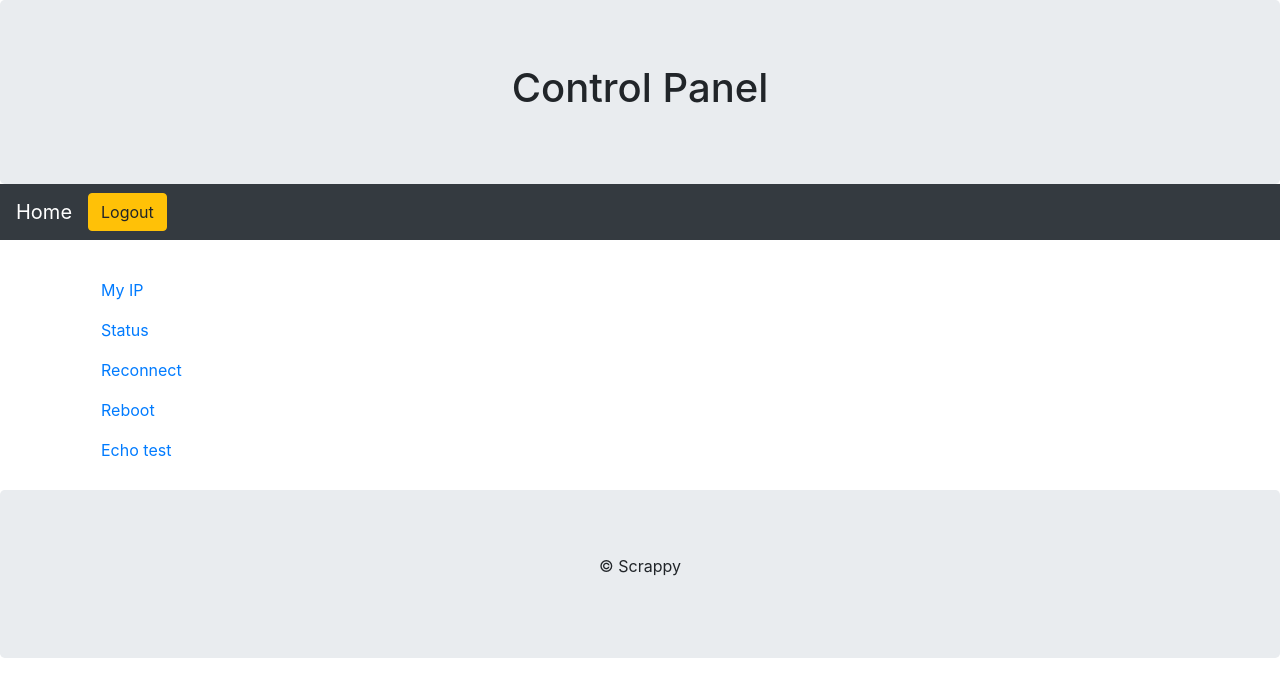
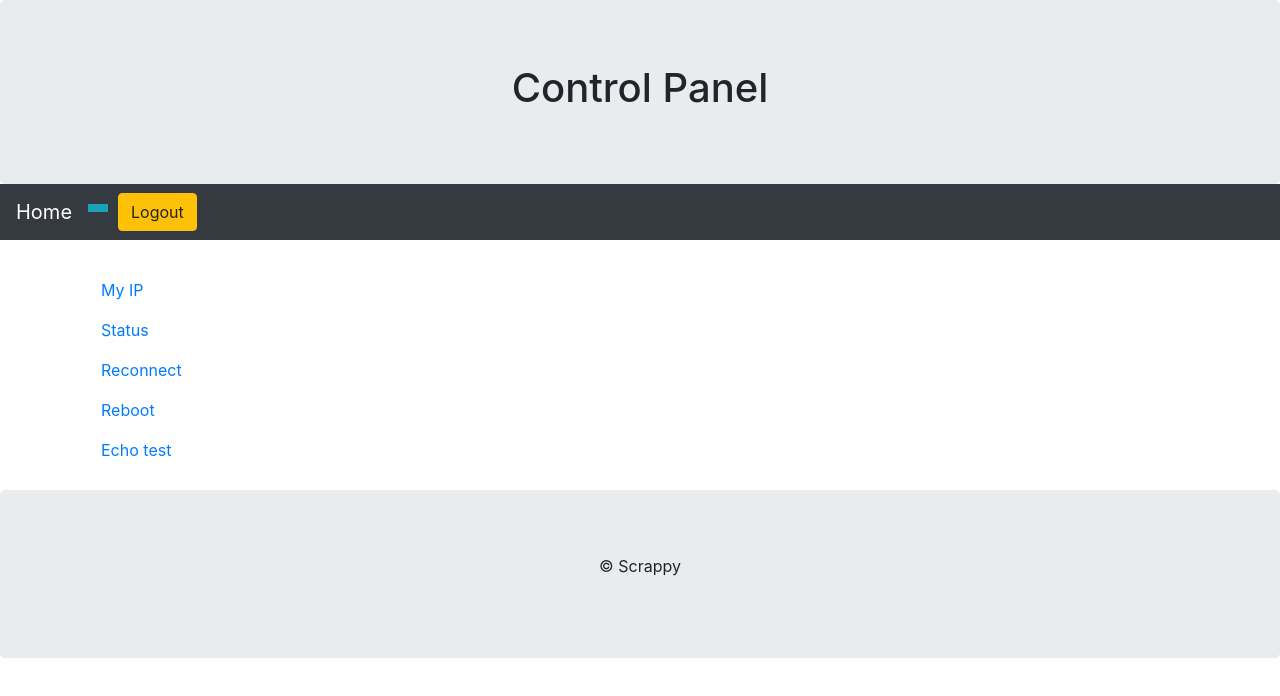
Before and after one commit to 2nolife/mobile-proxy, a website: page change-ip/public/index.html in a window 1280 px wide. Drawn offline with nearby package versions, Linux system fonts and the light colour scheme.

Commit message:
mobile proxy

```diff
--- a/change-ip/public/index.html
+++ b/change-ip/public/index.html
@@ -20,7 +20,8 @@
 <nav class="navbar navbar-expand-lg bg-dark navbar-dark">
   <a class="navbar-brand" href="/index.html">Home</a>
   <form class="form-inline" id="account-form">
-    <button style="float:right;" class="btn btn-warning my-2 my-sm-0" id="logout" type="submit">Logout <span id="username"></span></button>
+    <p style="padding:4px 10px !important;" class="p-3 mb-2 bg-info text-white"></p>
+    <button style="margin-left:10px;" class="btn btn-warning my-2 my-sm-0" id="logout" type="submit">Logout <span id="username"></span></button>
   </form>
 </nav>
 
```
